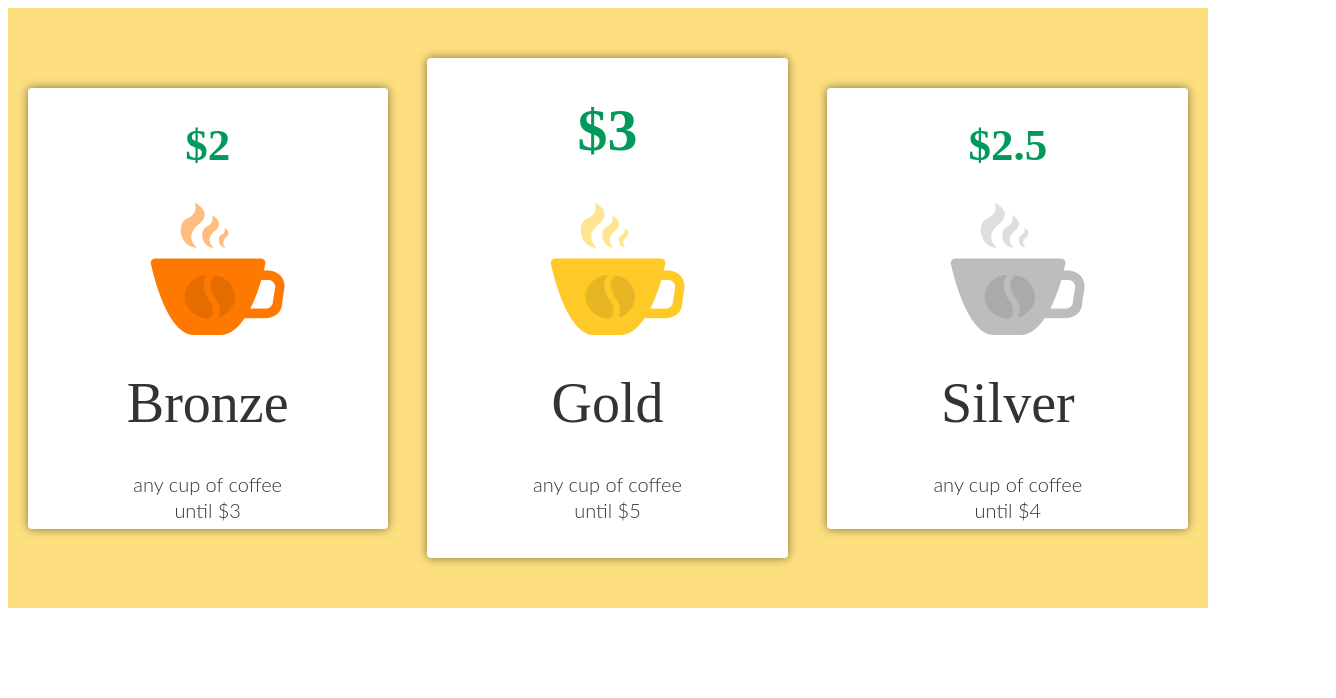
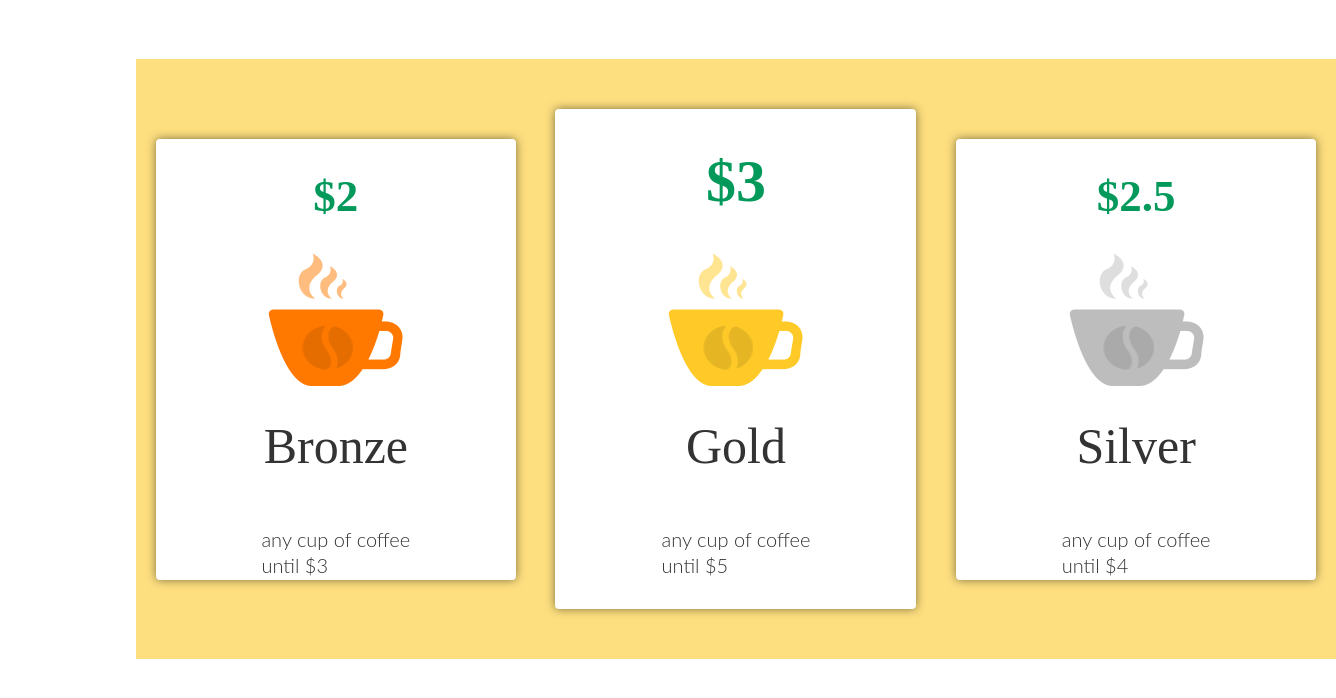
Before and after one commit to DeaDVocaLoiD/Kofe, a plain HTML site: page index.html in a window 1280 px wide. Shown: the whole page, 1336 px wide, since content can reach past the window. Drawn offline with Linux system fonts and the light colour scheme.

Commit message:
Add files via upload

```diff
--- a/assets/src/style.scss
+++ b/assets/src/style.scss
@@ -1,5 +1,7 @@
 .white {
   background-color: white;
+  margin-left: 10%;
+  margin-top: 4%;
 }
 .flex {
   display: flex;
@@ -11,8 +13,29 @@
   width: 1200px;
   height: 600px;
   background-color: rgb(253, 223, 127);
+  .flex__col {
+    order: 0;
+    flex: 0 1 auto;
+    align-self: center;
+    width: 360px;
+    height: 441px;
+    background-color: white;
+    box-shadow: 0 0 10px rgba(0, 0, 0, 0.5);
+    border-radius: 4px;
+    display: flex;
+    flex-direction: column;
+    align-items: center;
+    &--big {
+      order: 0;
+      flex: 0 1 auto;
+      align-self: center;
+      width: 361px;
+      height: 500px;
+      background-color: white;
+      box-shadow: 0 0 10px rgba(0, 0, 0, 0.5);
+      border-radius: 4px;
     }
-.flex__col:nth-child(1) {
+    &--small {
       order: 0;
       flex: 0 1 auto;
       align-self: center;
@@ -22,25 +45,7 @@
       box-shadow: 0 0 10px rgba(0, 0, 0, 0.5);
       border-radius: 4px;
     }
-.flex__item:nth-child(2) {
-  order: 0;
-  flex: 0 1 auto;
-  align-self: center;
-  width: 361px;
-  height: 500px;
-  background-color: white;
-  box-shadow: 0 0 10px rgba(0, 0, 0, 0.5);
-  border-radius: 4px;
   }
-.flex__next:nth-child(3) {
-  order: 0;
-  flex: 0 1 auto;
-  align-self: center;
-  width: 361px;
-  height: 441px;
-  background-color: white;
-  box-shadow: 0 0 10px rgba(0, 0, 0, 0.5);
-  border-radius: 4px;
 }
 .general {
   flex-direction: row;
@@ -61,7 +66,6 @@
   font-size: 45px;
   font-weight: 700;
   line-height: 24px;
-  text-align: center;
 }
 .general__next--text2 {
   font-family: Miso;
@@ -77,15 +81,13 @@
   font-size: 45px;
   font-weight: 700;
   line-height: 24px;
-  text-align: center;
 }
 .general__next--text4 {
   font-family: Miso;
   color: #333333;
-  font-size: 56px;
+  font-size: 50px;
   font-weight: 400;
-  line-height: 24px;
-  text-align: center;
+  line-height: 20px;
 }
 .general__next--text5 {
   font-family: Lato;
@@ -93,15 +95,13 @@
   font-size: 20px;
   font-weight: 300;
   line-height: 26px;
-  text-align: center;
 }
 .general__next--text6 {
   font-family: Miso;
   color: #333333;
-  font-size: 56px;
+  font-size: 50px;
   font-weight: 400;
-  line-height: 24px;
-  text-align: center;
+  line-height: 20px;
 }
 .general__next--text7 {
   font-family: Lato;
@@ -109,15 +109,13 @@
   font-size: 20px;
   font-weight: 300;
   line-height: 26px;
-  text-align: center;
 }
 .general__next--text8 {
   font-family: Miso;
   color: #333333;
-  font-size: 56px;
+  font-size: 50px;
   font-weight: 400;
-  line-height: 24px;
-  text-align: center;
+  line-height: 20px;
 }
 .general__next--text9 {
   font-family: Lato;
@@ -125,13 +123,11 @@
   font-size: 20px;
   font-weight: 300;
   line-height: 26px;
-  text-align: center;
 }
-.one {
+.exp {
+  display: inline-grid;
+  &--one {
     margin-left: 30px;
     margin-bottom: 10px;
   }
-.exp {
-  margin-left: 34%;
-  display: inline-grid;
 }
--- a/index.html
+++ b/index.html
@@ -15,10 +15,9 @@
 
 
   <div class="flex__col">
-
     <p class="general__next general__next--text1">$2</p>
     <div class="exp">
-      <img class="one" src="images/smoke.png">
+      <img class="exp exp--one" src="images/smoke.png">
       <img src="images/cup1.png"></div>
     <p class="general__next general__next--text4">Bronze</p>
     <p class="general__next general__next--text5">any cup of coffee
@@ -28,9 +27,10 @@
 
 
 
-  <div class="flex__item">
+  <div class="flex__col flex__col--big">
     <p class="general__next general__next--text2">$3</p>
-    <div class="exp"><img class="one" src="images/smoke-two.png">
+    <div class="exp">
+     <img class="exp exp--one" src="images/smoke-two.png">
       <img src="images/cup-two2.png"></div>
     <p class="general__next general__next--text6">Gold</p>
     <p class="general__next general__next--text7">any cup of coffee
@@ -38,10 +38,10 @@
   </div>
 
 
-  <div class="flex__next">
+  <div class="flex__col flex__next--small">
     <p class="general__next general__next--text3">$2.5</p>
     <div class="exp">
-      <img class="one" src="images/smoke-third.png">
+      <img class="exp exp--one" src="images/smoke-third.png">
       <img src="images/cup-third3.png"></div>
     <p class="general__next general__next--text8">Silver</p>
     <p class="general__next general__next--text9">any cup of coffee
```
Also changed, not shown: assets/dist/style.css, 1 other file. Lines whose indentation alone changed are shown as unchanged.
